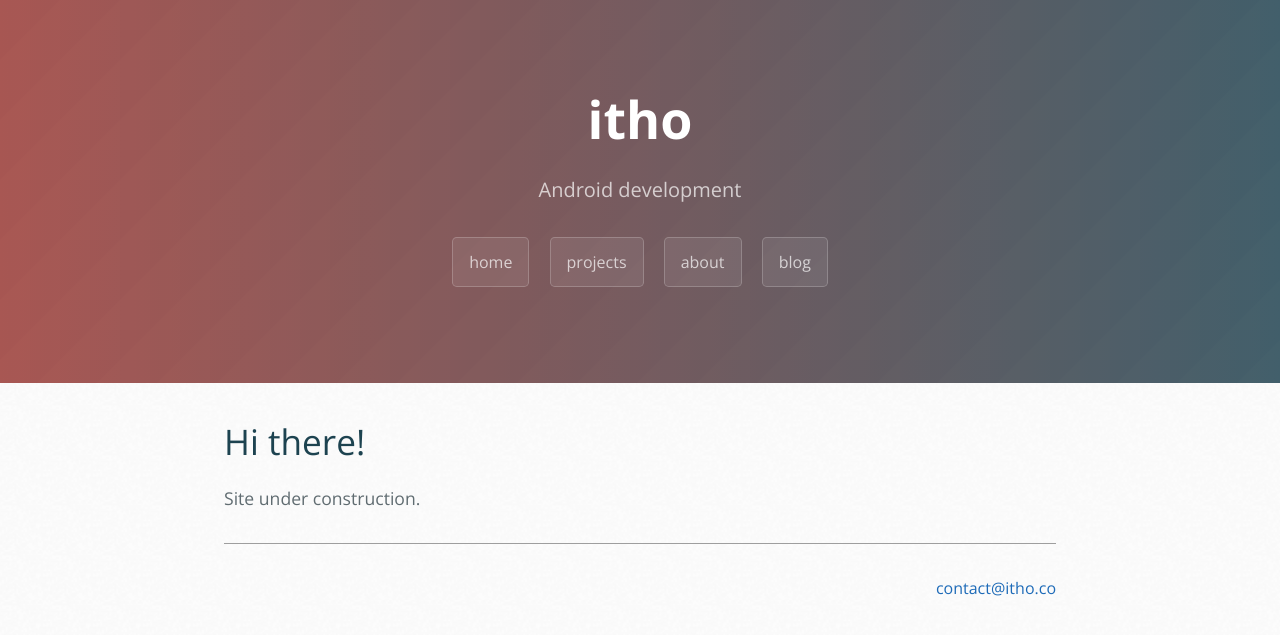
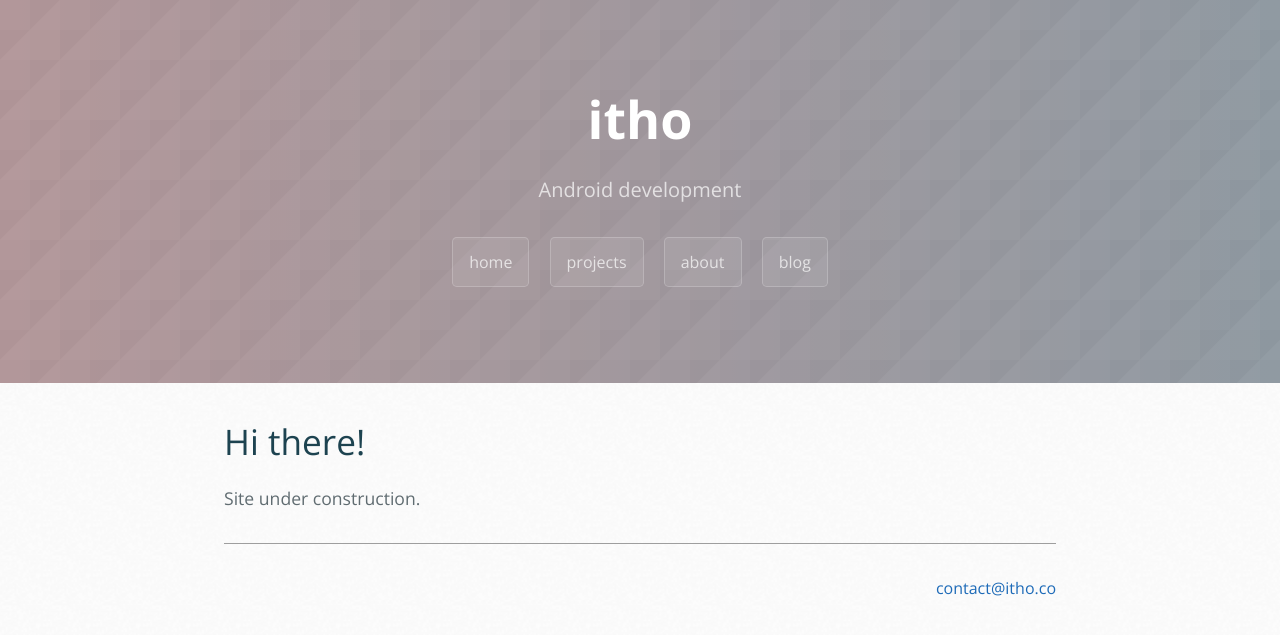
Before and after one commit to itho/itho.github.io, a Jekyll site: the page built from index.html, in a window 1280 px wide. Shown: the top 635 px of the page. Built offline with Jekyll 4.4.1, drawn with Linux system fonts in a browser that asks for light colours; some web fonts are replaced; the list of posts is cut into pages by our own code.

Commit message:
Update cayman.css

```diff
--- a/resources/css/cayman.css
+++ b/resources/css/cayman.css
@@ -58,7 +58,7 @@
   background: #1D4350; /* fallback for old browsers */
   background: -webkit-linear-gradient(to left, #1D4350 , #A43931); /* Chrome 10-25, Safari 5.1-6 */
   background: linear-gradient(to left, #1D4350 , #A43931); /* W3C, IE 10+/ Edge, Firefox 16+, Chrome 26+, Opera 12+, Safari 7+ */
-  background-image:  url(/resources/images/theme/triangular_25.png), linear-gradient(to left, #1D4350 , #A43931); /* W3C */ }
+  background-image:  url(/resources/images/theme/triangular_75.png), linear-gradient(to left, #1D4350 , #A43931); /* W3C */ }
   @media screen and (min-width: 64em) {
     .page-header {
       padding: 5rem 6rem; } }
```
